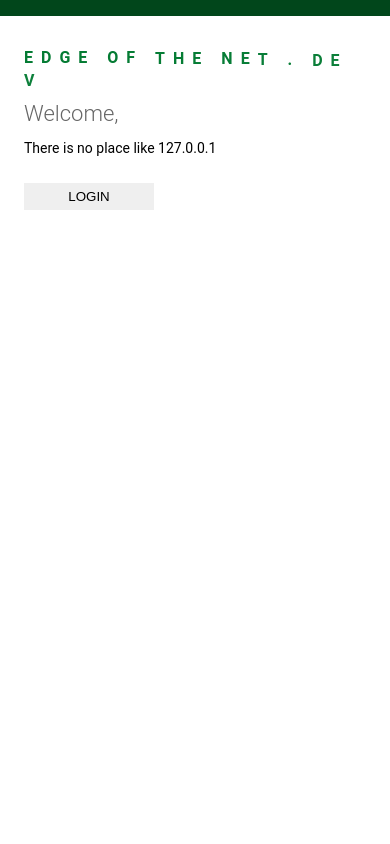
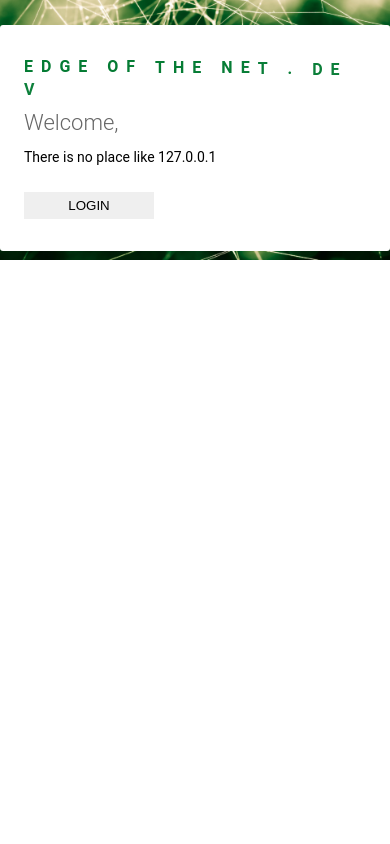
Before and after one commit to NightlyD3V/edgeofthenet, a plain HTML site: page src/src/index.html in a window 390 px wide. Shown: the top 844 px of the page. Drawn offline with nearby package versions, Linux system fonts and the light colour scheme; some packages are replaced by stand-ins of ours.

Commit message:
Mobile tweak

```diff
--- a/src/src/index.html
+++ b/src/src/index.html
@@ -48,8 +48,8 @@
       footer img { max-width: 50px;}
       /* MOBILE */
       @media (max-width: 600px) {
-        body, #message { margin-top: 0; background: white; box-shadow: none; }
-        body { border-top: 16px solid #01461b; }
+        body, #message { margin-top: 0; box-shadow: none; max-width: 100%;}
+        body { margin-top: 25px; }
       }
     </style>
   </head>
```
